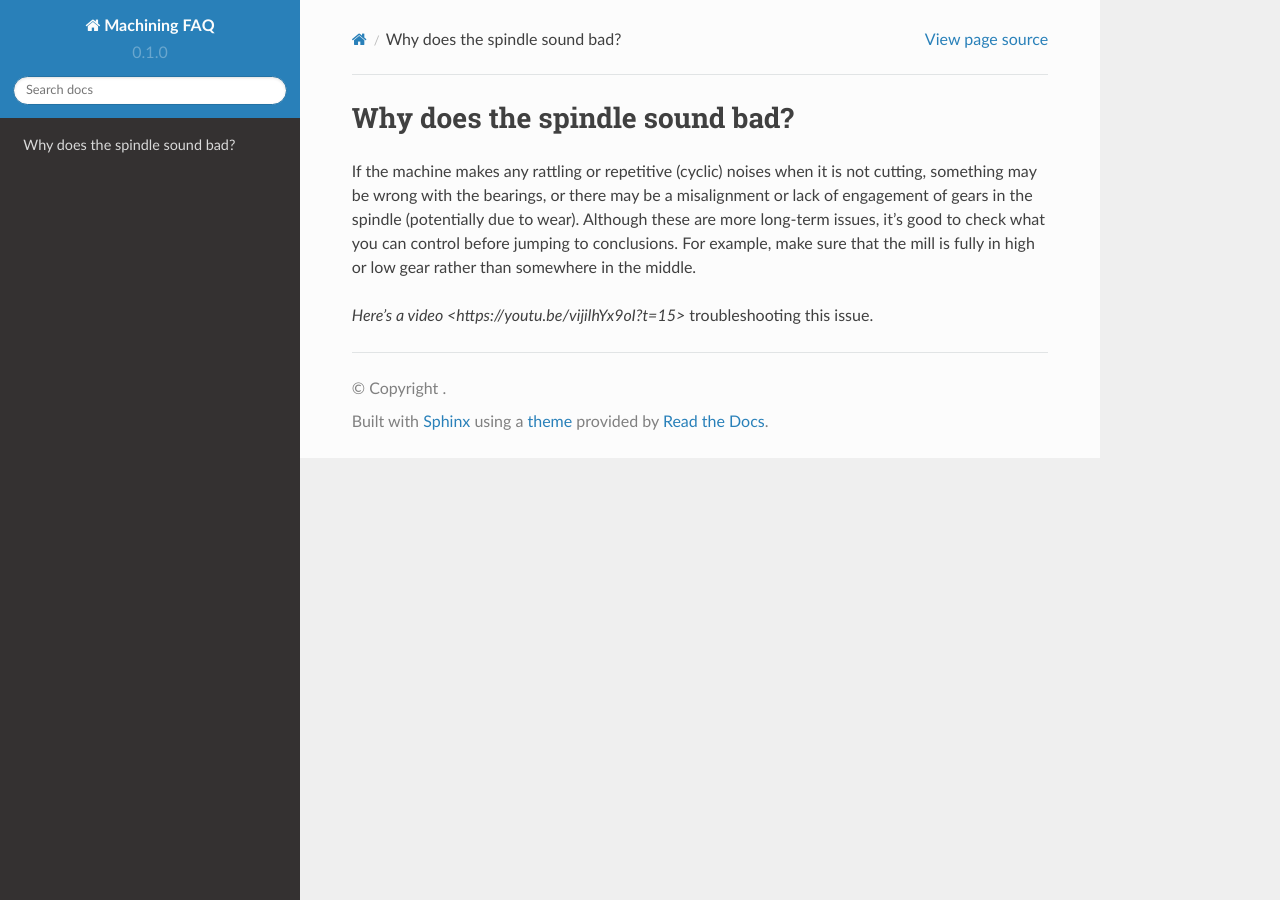
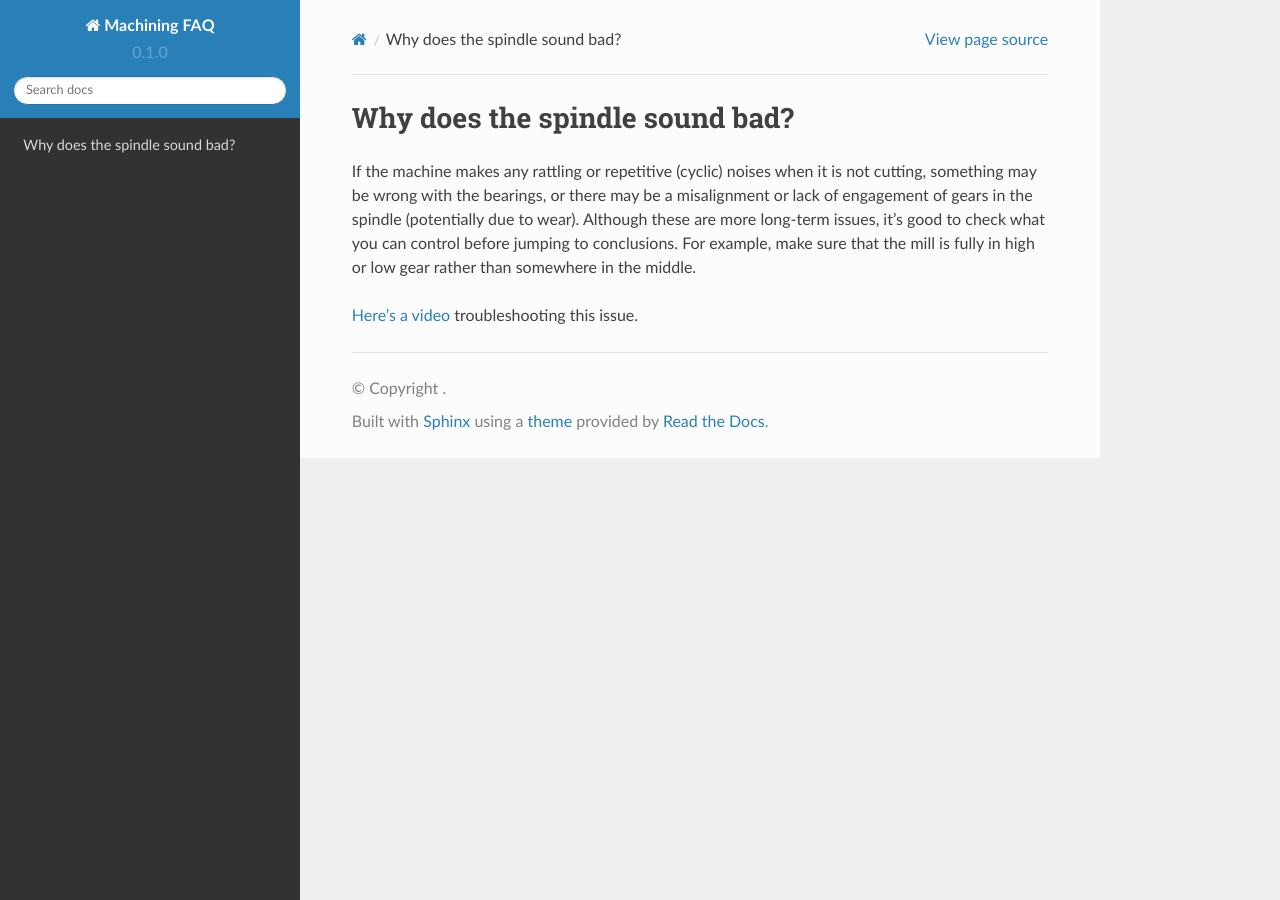
Before and after one commit to leapgroupmit/machining-faq, a Sphinx documentation site: the page built from docs/source/noises/spindlesoundsbad.rst, in a window 1280 px wide. Built offline with Sphinx 7.4.7 and the Read the Docs theme 2.0.0, drawn with Linux system fonts in a browser that asks for light colours.

Commit message:
Update spindlesoundsbad.rst

```diff
--- a/docs/source/noises/spindlesoundsbad.rst
+++ b/docs/source/noises/spindlesoundsbad.rst
@@ -7,4 +7,4 @@ of gears in the spindle (potentially due to wear). Although these are more long-
 it’s good to check what you can control before jumping to conclusions. For example, make sure
 that the mill is fully in high or low gear rather than somewhere in the middle.
 
-`Here's a video <https://youtu.be/vijilhYx9oI?t=15>` troubleshooting this issue.
+`Here's a video <https://youtu.be/vijilhYx9oI?t=15>`_ troubleshooting this issue.
```
